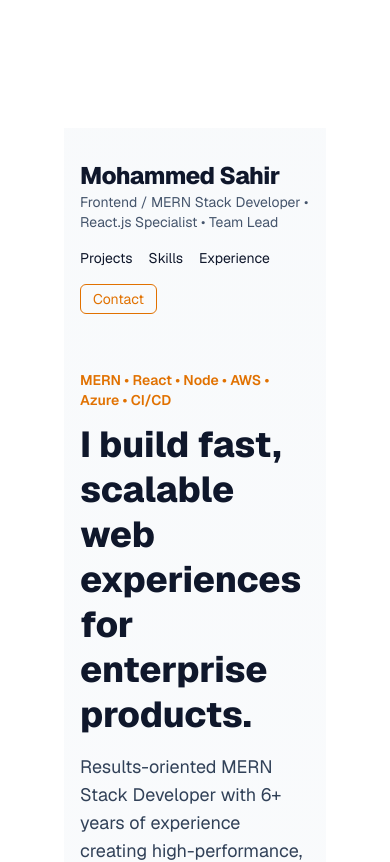
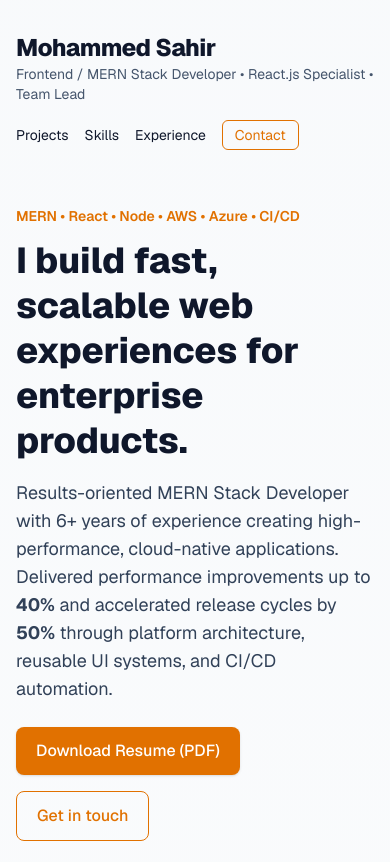
Before and after one commit to Ruhaan2022/portfolio, a Next.js app: page / in a window 390 px wide. Shown: the top 862 px of the page. Built offline with nearby package versions, Linux system fonts and the light colour scheme.

Commit message:
responsiveness

```diff
--- a/app/page.tsx
+++ b/app/page.tsx
@@ -3,9 +3,9 @@ import PortfolioPage from "./components/portfolio";
 export default function Home() {
   return (
     <div className="flex min-h-screen items-center justify-center bg-zinc-50 font-sans dark:bg-black">
-      <main className="flex min-h-screen w-full max-w-3xl flex-col items-center justify-between py-32 px-16 bg-white dark:bg-black sm:items-start">
+      {/* <main className="flex min-h-screen w-full max-w-3xl flex-col items-center justify-between py-32 px-16 bg-white dark:bg-black sm:items-start"> */}
        <PortfolioPage />
-      </main>
+      {/* </main> */}
     </div>
   );
 }
```
